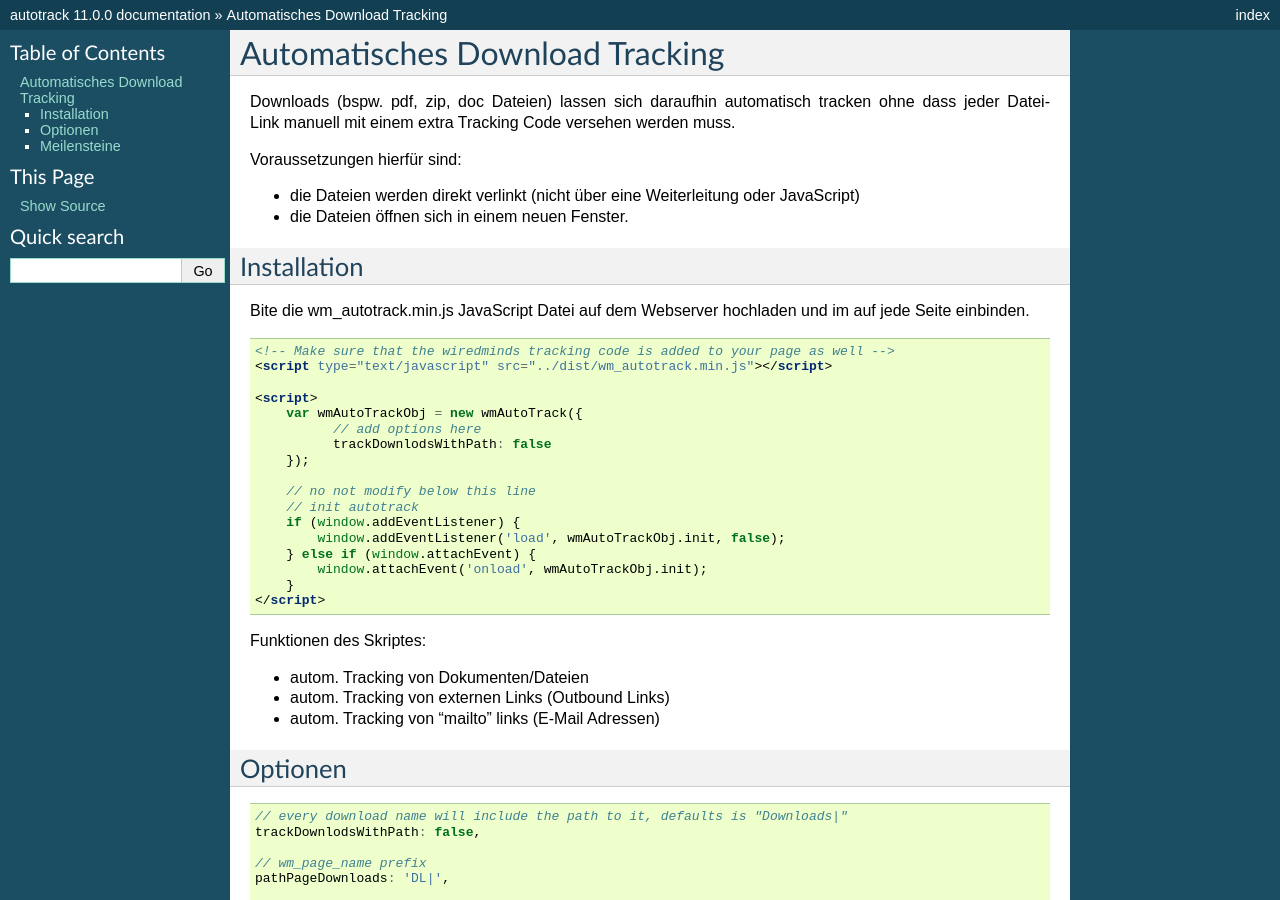
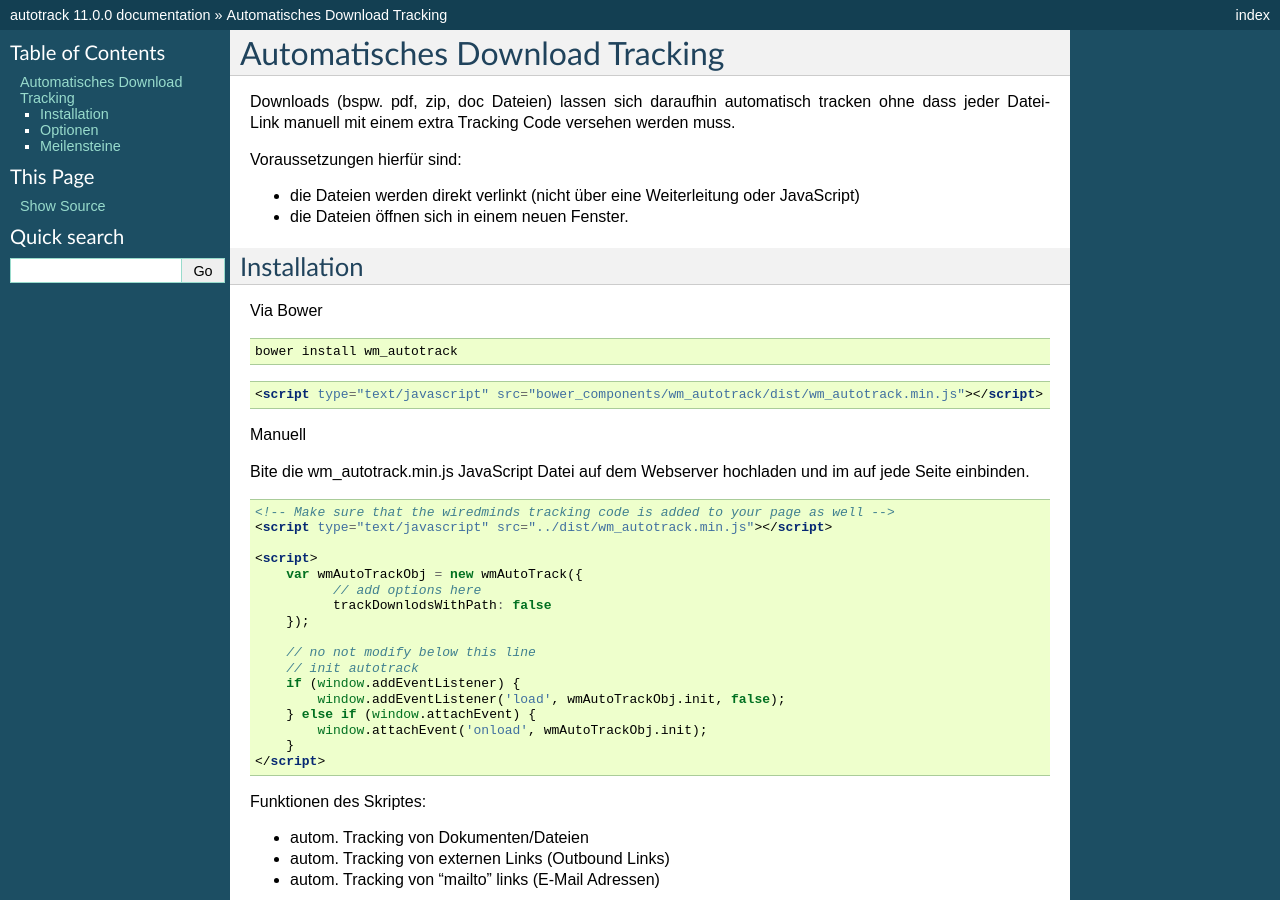
Before and after one commit to wiredminds/autotrack, a Sphinx documentation site: the page built from docs/source/index.rst, in a window 1280 px wide and 900 px high. Built offline with Sphinx 7.4.7, drawn with Linux system fonts in a browser that asks for light colours.

Commit message:
Changed bower package name from wm-autotrack to wm_autotrack

```diff
--- a/bower.json
+++ b/bower.json
@@ -1,6 +1,6 @@
 {
-  "name": "wm-autotrack",
-  "version": "11.0.0-rc.1",
+  "name": "wm_autotrack",
+  "version": "11.0.0-rc.2",
   "description": "Automatic tracking of file downloads and external links with wiredminds",
   "main": "dist/wm_autotrack.min.js",
   "authors": [
--- a/docs/source/index.rst
+++ b/docs/source/index.rst
@@ -15,6 +15,18 @@ Voraussetzungen hierfür sind:
 
 Installation
 ------------
+
+Via Bower
+
+.. code-block:: bash
+
+  bower install wm_autotrack
+
+.. code-block:: html
+
+  <script type="text/javascript" src="bower_components/wm_autotrack/dist/wm_autotrack.min.js"></script>
+
+Manuell
 
 Bite die wm_autotrack.min.js JavaScript Datei auf dem Webserver hochladen und im auf jede Seite einbinden.
 
--- a/package.json
+++ b/package.json
@@ -1,6 +1,6 @@
 {
   "name": "autotrack",
-  "version": "11.0.0-rc.1",
+  "version": "11.0.0-rc.2",
   "description": "Automatic tracking of file downloads and external links with wiredminds",
   "main": "gulpfile.js",
   "scripts": {
```
